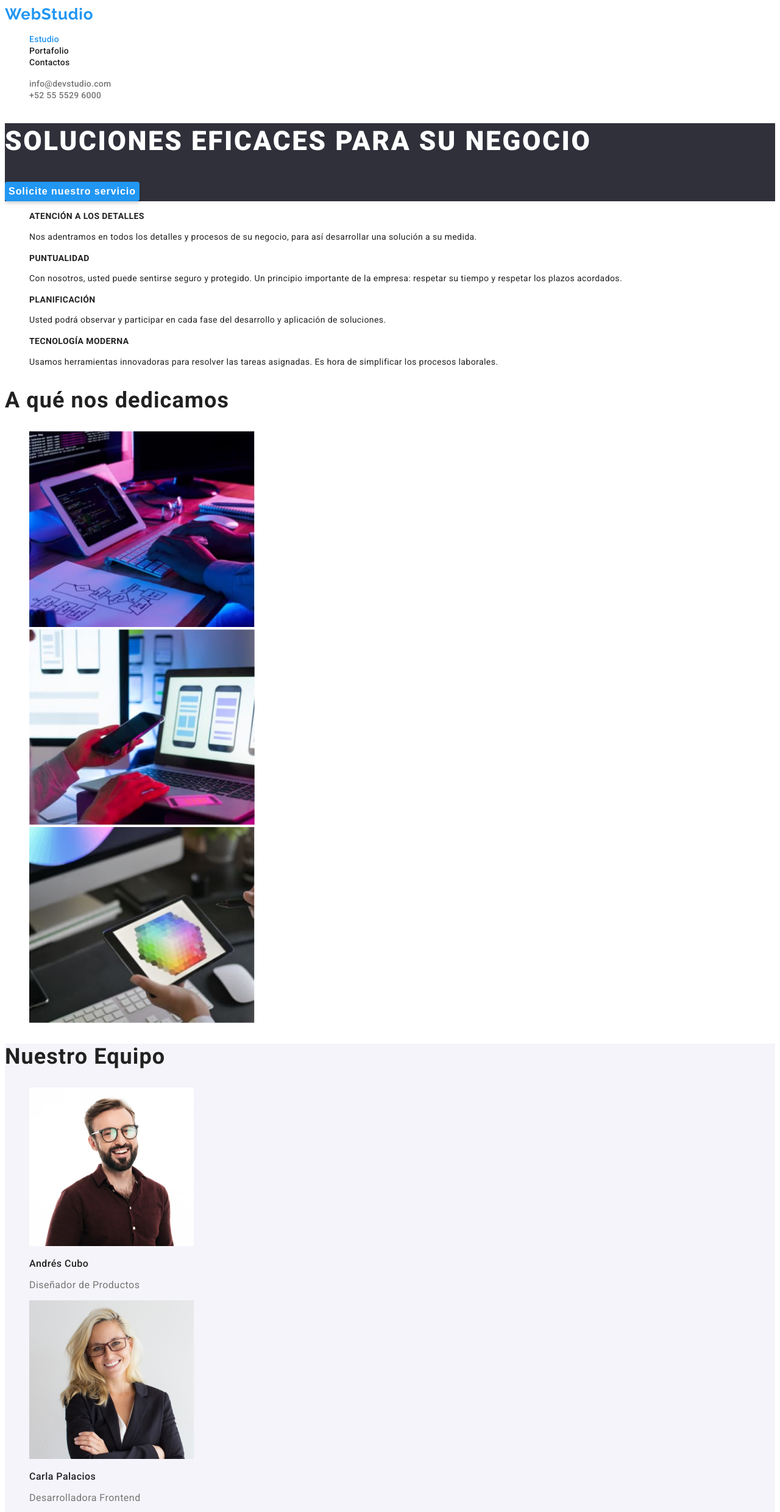
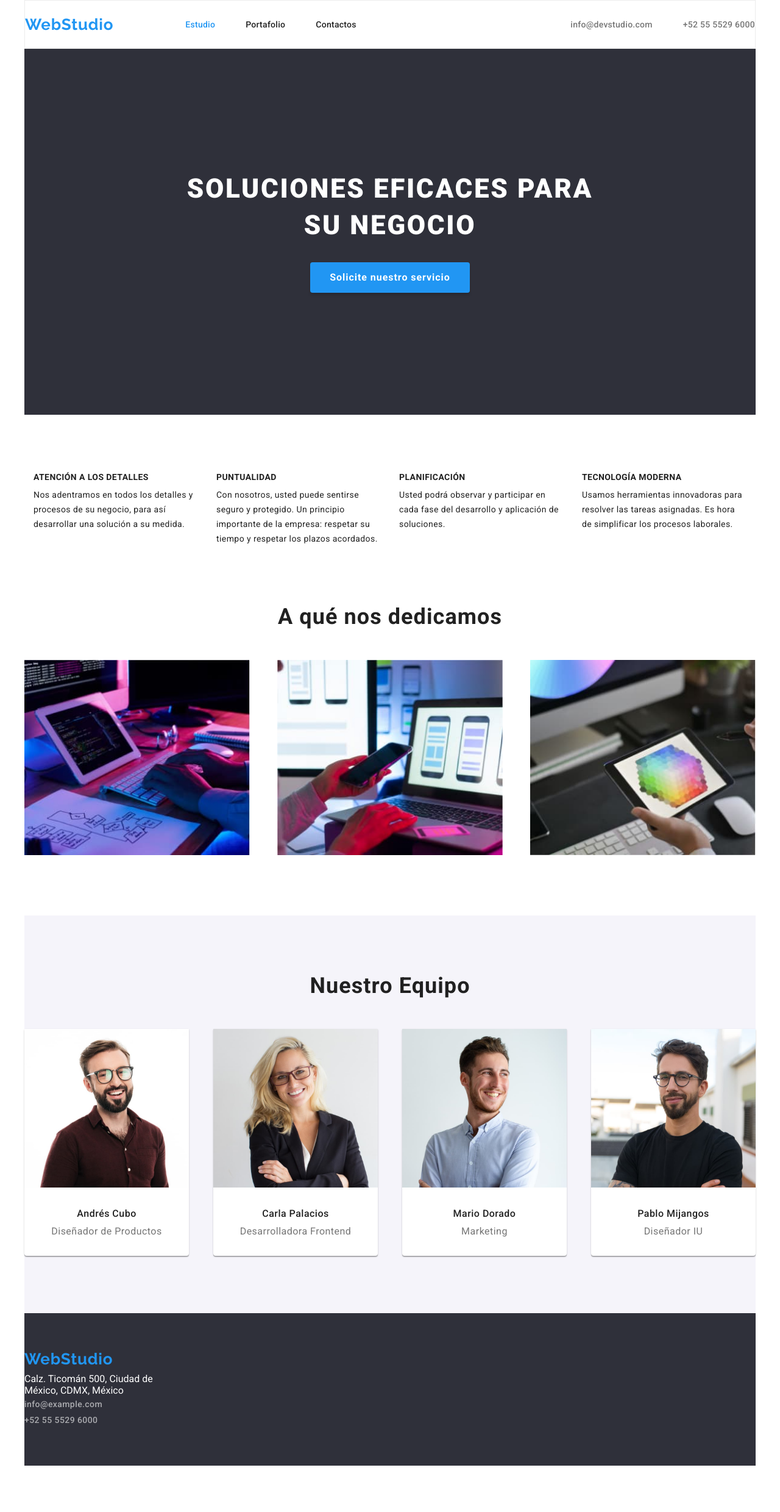
Before and after one commit to JonathanPabon-Dev/goit-markup-hw-03, a plain HTML site: page index.html in a window 1280 px wide. Shown: the top 2479 px of the page at 61% size. After the commit the page ends 2403 px from the top, so only its background shows below. Drawn offline with nearby package versions, Linux system fonts and the light colour scheme.

Commit message:
Tarea 3 completada. Posicionamiento de cajas o bloques con css.

```diff
--- a/css/styles.css
+++ b/css/styles.css
@@ -1,11 +1,20 @@
+@import url('https://fonts.googleapis.com/css2?family=Raleway:wght@700&family=Roboto:wght@400;500;700;900&display=swap');
+
 :root {
+  --white: #fff;
   --highlighted-color: #2196f3;
   --second-text-color: #757575;
   --main-text-color: #212121;
   --main-bg-color: #2f303a;
   --third-bg-color: #f5f4fa;
+  --border-color: #ececec;
   --main-text-ff: 'Roboto';
   --second-text-ff: 'Raleway';
+}
+
+* {
+  padding: 0;
+  margin: 0;
 }
 
 body {
@@ -13,22 +22,60 @@ body {
   color: var(--main-text-color);
 }
 
-a {
-  text-decoration: none;
-  color: var(--main-text-color);
+.container {
+  width: 1200px;
+  margin: 0 auto;
 }
 
-li {
+.section {
+  padding: 94px 0;
+}
+
+.link {
+  color: var(--main-text-color);
+  text-decoration: none;
+}
+
+.list {
   list-style: none;
 }
 
+.header {
+  display: flex;
+  justify-content: space-between;
+  align-items: center;
+  height: 80px;
+  border: 1px solid var(--border-color);
+}
+
+.navbar {
+  display: flex;
+}
+
+.navbar .logo {
+  margin-right: 93px;
+}
+
+.navbar-item {
+  margin: 0 25px;
+}
+
+.navbar-list {
+  display: flex;
+  align-items: center;
+}
+
+.header .contacts .navbar-item:last-child {
+  margin-right: 0;
+}
+
 .logo {
+  font-family: var(--second-text-ff);
   color: var(--highlighted-color);
-  font-family: var(--second-text-ff);
   font-size: 26px;
   font-weight: 700;
+  line-height: 1.17;
   text-decoration: none;
-  line-height: 1.17;
   letter-spacing: 0.03em;
 }
 
@@ -50,33 +97,44 @@ li {
 }
 
 .btn {
+  font-size: 16px;
   cursor: pointer;
   border: none;
   border-radius: 4px;
-  font-size: 16px;
 }
 
 .btn-hero {
+  padding: 10px 32px;
   font-weight: 700;
-  box-shadow: 0px 4px 4px 0px rgba(0 0 0 / 0.15);
   line-height: 1.875;
   letter-spacing: 0.06em;
+  color: var(--white);
+  background-color: var(--highlighted-color);
+  border-radius: 4px;
+  box-shadow: 0px 4px 4px 0px rgba(0 0 0 / 0.15);
+}
+
+.portfolio-filter-list {
+  display: flex;
+  justify-content: center;
+  gap: 8px;
+  margin-bottom: 50px;
 }
 
 .category-btn {
+  padding: 6px 24px;
   font-weight: 500;
   line-height: 1.625;
   letter-spacing: 0.03em;
 }
 
-.category-btn.active {
+.category-btn.active,
+.category-btn:focus,
+.category-btn:hover {
+  color: var(--white);
+  background-color: var(--highlighted-color);
   box-shadow: 0px 2px 2px 0px rgba(0 0 0 / 0.12), 0px 1px 2px 0px rgba(0 0 0 / 0.08),
     0px 3px 1px 0px rgba(0 0 0 / 0.1);
-}
-
-.btn.active {
-  background-color: var(--highlighted-color);
-  color: #fff;
 }
 
 .link:hover,
@@ -84,15 +142,40 @@ li {
   color: var(--highlighted-color);
 }
 
+.hero {
+  display: flex;
+  flex-direction: column;
+  justify-content: center;
+  align-items: center;
+  padding: 200px 0;
+}
+
 .hero-title {
-  color: #fff;
+  width: 696px;
+  margin-bottom: 30px;
   font-size: 44px;
   font-weight: 900;
   line-height: 1.36;
   letter-spacing: 0.06em;
+  text-align: center;
+  color: var(--white);
+}
+
+.targets {
+  padding-bottom: 0;
+}
+
+.targets-list {
+  display: flex;
+}
+
+.target-item {
+  width: 270px;
+  margin: 0 15px;
 }
 
 .target-title {
+  margin-bottom: 10px;
   font-size: 14px;
   font-weight: 700;
   line-height: 1.17;
@@ -105,14 +188,32 @@ li {
   letter-spacing: 0.03em;
 }
 
-h2 {
+.services-title,
+.team-title {
+  margin: 0 0 50px 0;
+  text-align: center;
   font-size: 36px;
   font-weight: 700;
   line-height: 1.17;
   letter-spacing: 0.03em;
 }
 
+.services-list,
+.team-list {
+  display: flex;
+  justify-content: space-between;
+}
+
+.team-member {
+  text-align: center;
+  border-radius: 0px 0px 4px 4px;
+  background: var(--white);
+  box-shadow: 0px 2px 1px 0px rgba(0 0 0 / 0.2), 0px 1px 1px 0px rgba(0 0 0 / 0.14),
+    0px 1px 3px 0px rgba(0 0 0 / 0.12);
+}
+
 .member-name {
+  margin: 30px 0 10px;
   font-size: 16px;
   font-weight: 500;
   line-height: 1.17;
@@ -120,23 +221,39 @@ h2 {
 }
 
 .member-job {
-  color: var(--second-text-color);
+  margin: 10px 0 30px;
   font-size: 16px;
   line-height: 1.17;
   letter-spacing: 0.03em;
+  color: var(--second-text-color);
+}
+
+.address {
+  font-style: normal;
+}
+
+.address-list {
+  width: 231px;
+  margin-top: 9px;
 }
 
 .address-item {
-  color: #fff;
+  margin: 2px 0;
+  color: var(--white);
 }
 
 .address-link {
-  color: rgb(255 255 255 / 0.6);
   line-height: 1.71;
   letter-spacing: 0.03em;
+  color: rgb(255 255 255 / 0.6);
+}
+
+.card-description {
+  padding: 20px 24px;
 }
 
 .card-title {
+  margin-bottom: 4px;
   font-size: 18px;
   font-weight: 700;
   line-height: 2;
@@ -154,10 +271,36 @@ h2 {
   background-color: var(--main-bg-color);
 }
 
+.footer {
+  padding: 60px 0;
+}
+
 .team {
   background-color: var(--third-bg-color);
 }
 
+.portfolio-list {
+  display: flex;
+  flex-wrap: wrap;
+  justify-content: space-between;
+}
+
 .portfolio-card {
+  box-sizing: border-box;
+  margin-bottom: 30px;
+  width: 370px;
   border: 1px solid #eee;
+  cursor: pointer;
 }
+
+.portfolio-card:hover,
+.portfolio-card:focus {
+  box-shadow: 1px 4px 6px 0px rgba(0 0 0 / 0.16), 0px 4px 4px 0px rgba(0 0 0 / 0.06),
+    0px 1px 1px 0px rgba(0 0 0 / 0.12);
+}
+
+.card-image {
+  position: relative;
+  left: -1px;
+  top: -1px;
+}
--- a/index.html
+++ b/index.html
@@ -3,26 +3,26 @@
   <head>
     <meta charset="utf-8" />
     <meta name="viewport" content="width=device-width, initial-scale=1.0" />
+    <link
+      rel="stylesheet"
+      href="https://cdnjs.cloudflare.com/ajax/libs/modern-normalize/1.0.0/modern-normalize.min.css"
+    />
     <link rel="stylesheet" href="./css/styles.css" />
     <link rel="preconnect" href="https://fonts.googleapis.com" />
     <link rel="preconnect" href="https://fonts.gstatic.com" crossorigin />
-    <link
-      href="https://fonts.googleapis.com/css2?family=Raleway:wght@700&family=Roboto:wght@400;500;700;900&display=swap"
-      rel="stylesheet"
-    />
     <title>WebStudio - Home</title>
   </head>
   <body>
-    <header class="header">
+    <header class="header container">
       <nav class="navbar">
         <a class="logo" href="./index.html">WebStudio</a>
-        <ul class="navbar-items">
-          <li class="navbar-item"><a class="link active" href="#">Estudio</a></li>
+        <ul class="navbar-list list">
+          <li class="navbar-item"><a class="link active" href="./index.html">Estudio</a></li>
           <li class="navbar-item"><a class="link" href="./portfolio.html">Portafolio</a></li>
           <li class="navbar-item"><a class="link" href="#">Contactos</a></li>
         </ul>
       </nav>
-      <ul class="navbar-items">
+      <ul class="navbar-list list contacts">
         <li class="navbar-item">
           <a class="link contact" href="mailto:info@devstudio.com">info@devstudio.com</a>
         </li>
@@ -32,12 +32,12 @@
       </ul>
     </header>
     <main class="main">
-      <section class="hero">
+      <section class="hero container section">
         <h1 class="hero-title">SOLUCIONES EFICACES PARA SU NEGOCIO</h1>
         <button class="btn-hero btn active" type="button">Solicite nuestro servicio</button>
       </section>
-      <section class="targets">
-        <ul class="targets-list">
+      <section class="targets container section">
+        <ul class="targets-list list">
           <li class="target-item">
             <h3 class="target-title">ATENCIÓN A LOS DETALLES</h3>
             <p class="target-description">
@@ -67,8 +67,10 @@
             </p>
           </li>
         </ul>
-        <h2>A qué nos dedicamos</h2>
-        <ul class="services-list">
+      </section>
+      <section class="services container section">
+        <h2 class="services-title">A qué nos dedicamos</h2>
+        <ul class="services-list list">
           <li class="service-item">
             <img src="./images/logic.jpg" alt="Programación lógica" width="370px" />
           </li>
@@ -80,9 +82,9 @@
           </li>
         </ul>
       </section>
-      <section class="team">
-        <h2>Nuestro Equipo</h2>
-        <ul class="team-members">
+      <section class="team container section">
+        <h2 class="team-title">Nuestro Equipo</h2>
+        <ul class="team-list list">
           <li class="team-member">
             <img
               class="member-photo"
@@ -130,10 +132,10 @@
         </ul>
       </section>
     </main>
-    <footer class="footer">
+    <footer class="footer container">
       <a class="logo" href="./index.html">WebStudio</a>
-      <address>
-        <ul class="address-list">
+      <address class="address">
+        <ul class="address-list list">
           <li class="address-item">Calz. Ticomán 500, Ciudad de México, CDMX, México</li>
           <li class="address-item">
             <a class="address-link link" href="mailto:info@example.com">info@example.com</a>
```
Also changed, not shown: portfolio.html (+35 -33 lines).
